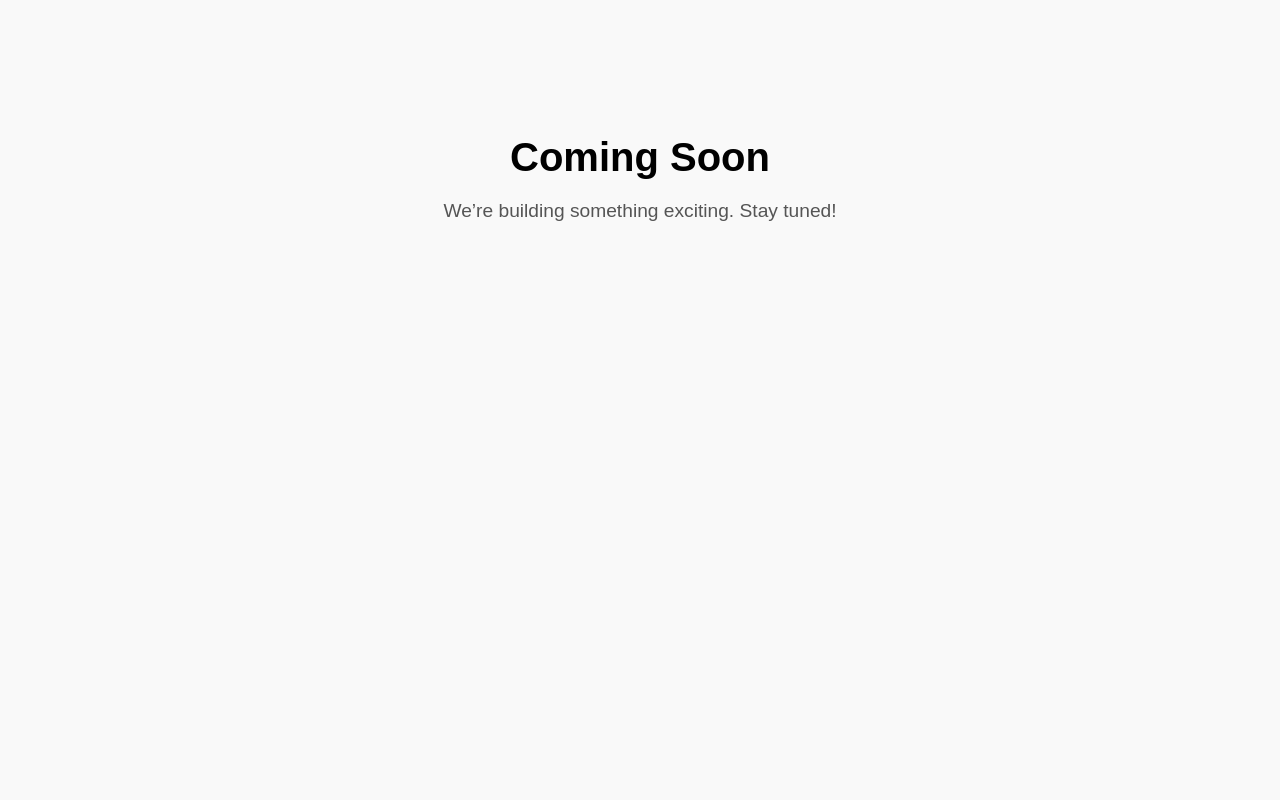
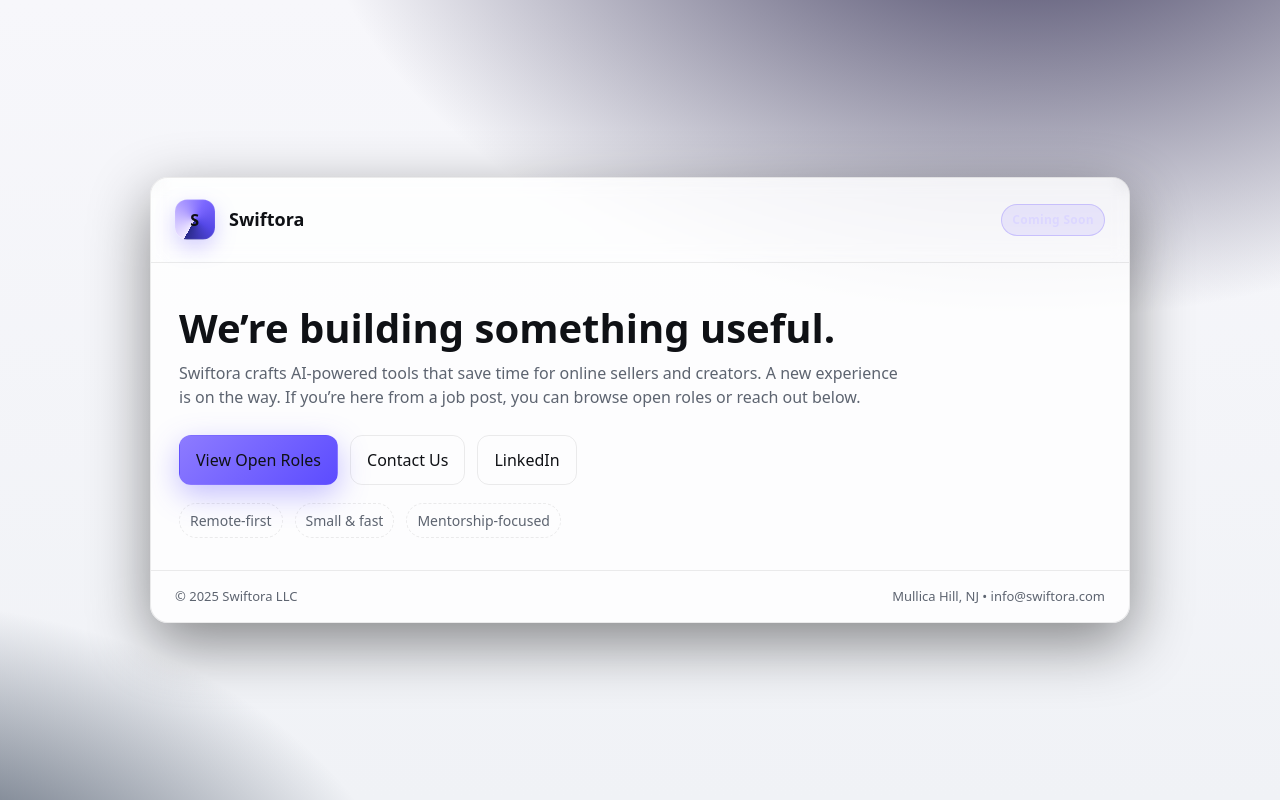
Before and after one commit to Swiftora/swiftora-comingsoon, a plain HTML site: page index.html in a window 1280 px wide. Drawn offline with Linux system fonts and the light colour scheme.

Commit message:
Update index.html

```diff
--- a/index.html
+++ b/index.html
@@ -1,22 +1,140 @@
 <!DOCTYPE html>
 <html lang="en">
 <head>
-  <meta charset="UTF-8">
-  <meta name="viewport" content="width=device-width, initial-scale=1.0">
-  <title>Swiftora</title>
+  <meta charset="utf-8" />
+  <meta name="viewport" content="width=device-width, initial-scale=1" />
+  <title>Swiftora — Coming Soon</title>
+  <meta name="description" content="Swiftora builds AI-powered tools that save time for online sellers and creators. A new experience is on the way." />
+  <meta name="robots" content="index,follow" />
+  <meta property="og:title" content="Swiftora — Coming Soon" />
+  <meta property="og:description" content="AI-powered tools for sellers & creators. Launching soon." />
+  <meta property="og:type" content="website" />
+  <meta property="og:url" content="https://www.swiftora.com/" />
+  <meta name="theme-color" content="#111111" />
   <style>
-    body {
-      font-family: Arial, sans-serif;
-      text-align: center;
-      padding: 100px;
-      background: #f9f9f9;
+    :root{
+      --bg-1:#0f0f12;
+      --bg-2:#17171c;
+      --fg:#f5f7fb;
+      --muted:#b7bcc8;
+      --accent:#8d7bff;   /* tweak if you want a different accent */
+      --card:rgba(255,255,255,.06);
+      --border:rgba(255,255,255,.12);
+      --shadow:0 20px 60px rgba(0,0,0,.45);
+      --radius:18px;
+      --maxw:980px;
     }
-    h1 { font-size: 2.5em; margin-bottom: 20px; }
-    p { font-size: 1.2em; color: #555; }
+    *{box-sizing:border-box}
+    html,body{height:100%}
+    body{
+      margin:0;color:var(--fg);background:
+        radial-gradient(1200px 800px at 80% -20%, #2e2a4f 0%, transparent 60%),
+        radial-gradient(900px 600px at -10% 120%, #1c2a3f 0%, transparent 60%),
+        linear-gradient(180deg, var(--bg-1), var(--bg-2));
+      font-family: ui-sans-serif, system-ui, -apple-system, Segoe UI, Roboto, Inter, "Helvetica Neue", Arial, "Apple Color Emoji", "Segoe UI Emoji";
+      line-height:1.5;
+      display:grid;place-items:center;padding:32px;
+    }
+    .wrap{max-width:var(--maxw);width:100%}
+    .card{
+      background:var(--card);
+      border:1px solid var(--border);
+      border-radius:var(--radius);
+      box-shadow:var(--shadow);
+      overflow:hidden;
+    }
+    header{
+      display:flex;align-items:center;gap:14px;
+      padding:22px 24px;border-bottom:1px solid var(--border);
+      backdrop-filter:saturate(140%) blur(8px);
+    }
+    .logo{
+      height:40px;width:40px;border-radius:12px;
+      display:grid;place-items:center;
+      background:conic-gradient(from 210deg, #f0e9ff, #b9a8ff, #7b67ff, #5447e6, #2a2a8a);
+      color:#0e0e12;font-weight:800;letter-spacing:.5px;
+      box-shadow:0 8px 20px rgba(141,123,255,.35), inset 0 0 1px rgba(255,255,255,.6);
+    }
+    .brand{font-weight:700;font-size:18px}
+    main{padding:42px 28px 32px}
+    h1{margin:0 0 10px;font-size: clamp(28px, 5vw, 40px);line-height:1.15}
+    .lead{color:var(--muted);max-width:720px;margin:6px 0 26px}
+    .cta-row{display:flex;flex-wrap:wrap;gap:12px;margin:26px 0 8px}
+    a.button{
+      display:inline-flex;align-items:center;gap:10px;
+      text-decoration:none;color:var(--fg);padding:12px 16px;
+      border-radius:12px;border:1px solid var(--border);background:transparent;
+      transition:transform .08s ease, border-color .2s ease, background .2s ease;
+    }
+    a.button.primary{
+      background:linear-gradient(135deg, var(--accent), #5c4cff);
+      border-color:transparent;box-shadow:0 10px 30px rgba(93,76,255,.35);
+    }
+    a.button:hover{transform:translateY(-1px)}
+    .meta{
+      display:flex;flex-wrap:wrap;gap:12px;
+      color:var(--muted);font-size:14px;margin-top:18px
+    }
+    .pill{
+      border:1px dashed var(--border);padding:6px 10px;border-radius:999px
+    }
+    footer{
+      padding:16px 24px;border-top:1px solid var(--border);
+      display:flex;justify-content:space-between;flex-wrap:wrap;gap:8px;
+      color:var(--muted);font-size:13px
+    }
+    .badge{
+      display:inline-block;padding:6px 10px;border-radius:999px;
+      background:rgba(141,123,255,.14);color:#dcd7ff;border:1px solid rgba(141,123,255,.35);
+      font-weight:600;font-size:12px;letter-spacing:.3px
+    }
+    /* subtle float animation for the logo */
+    @keyframes float{0%{transform:translateY(0)}50%{transform:translateY(-4px)}100%{transform:translateY(0)}}
+    .logo{animation:float 4.5s ease-in-out infinite}
+    @media (prefers-color-scheme: light){
+      :root{--bg-1:#f7f7fb;--bg-2:#f0f2f6;--fg:#0f1115;--muted:#5d6470;--card:rgba(255,255,255,.82);--border:rgba(15,17,21,.08)}
+    }
   </style>
 </head>
 <body>
-  <h1>Coming Soon</h1>
-  <p>We’re building something exciting. Stay tuned!</p>
+  <div class="wrap">
+    <div class="card" role="region" aria-label="Coming Soon">
+      <header>
+        <div class="logo" aria-hidden="true">S</div>
+        <div class="brand">Swiftora</div>
+        <span class="badge" style="margin-left:auto">Coming Soon</span>
+      </header>
+
+      <main>
+        <h1>We’re building something useful.</h1>
+        <p class="lead">
+          Swiftora crafts AI-powered tools that save time for online sellers and creators.
+          A new experience is on the way. If you’re here from a job post, you can browse open roles or reach out below.
+        </p>
+
+        <div class="cta-row">
+          <a class="button primary" href="/careers" aria-label="View open roles">View Open Roles</a>
+          <a class="button" href="mailto:info@swiftora.com" aria-label="Contact Swiftora">Contact Us</a>
+          <a class="button" href="https://www.linkedin.com/company/swiftora" aria-label="Visit LinkedIn (optional)">LinkedIn</a>
+        </div>
+
+        <div class="meta">
+          <span class="pill">Remote-first</span>
+          <span class="pill">Small & fast</span>
+          <span class="pill">Mentorship-focused</span>
+        </div>
+      </main>
+
+      <footer>
+        <span>© <span id="year"></span> Swiftora LLC</span>
+        <span>Mullica Hill, NJ • info@swiftora.com</span>
+      </footer>
+    </div>
+  </div>
+
+  <script>
+    // Keep footer year current
+    document.getElementById('year').textContent = new Date().getFullYear();
+  </script>
 </body>
 </html>
```
